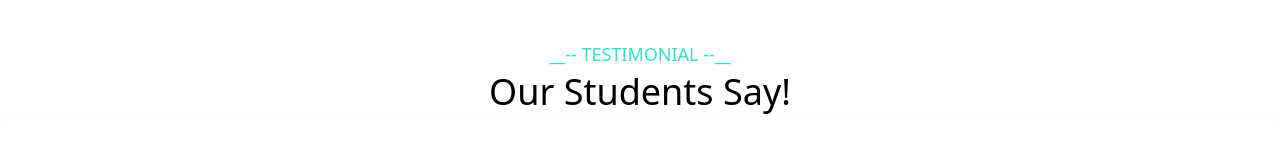
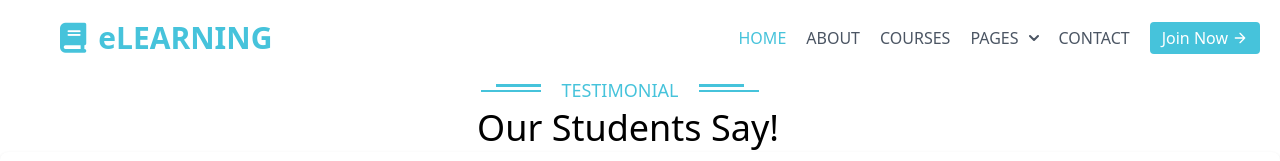
Before and after one commit to Yoon-Nadi-Htun/eLearning, a website: page src/index.html in a window 1280 px wide. Shown: the top 161 px of the page. Drawn offline with Linux system fonts and the light colour scheme; grey boxes are pictures that could not be loaded.

Commit message:
index update

```diff
--- a/src/index.html
+++ b/src/index.html
@@ -8,15 +8,75 @@
     <link rel="stylesheet" href="https://cdnjs.cloudflare.com/ajax/libs/font-awesome/6.4.2/css/all.min.css" integrity="sha512-z3gLpd7yknf1YoNbCzqRKc4qyor8gaKU1qmn+CShxbuBusANI9QpRohGBreCFkKxLhei6S9CQXFEbbKuqLg0DA==" crossorigin="anonymous" referrerpolicy="no-referrer" />
 </head>
 <body>
+
+<!-- nav bar -->
+<header class="bg-white text-gray-600 body-font">
+  <div class="container mx-auto flex flex-wrap p-5 flex-col md:flex-row items-center">
+    <a class="flex title-font font-medium items-center text-gray-900 mb-4 md:mb-0 px-10">
+      <i class="fa-solid fa-book text-secondary text-3xl"></i>
+      <span class="ml-3 text-secondary text-3xl font-bold">eLEARNING</span>
+    </a>
+    <nav class="md:ml-auto flex flex-wrap items-center text-base justify-center">
+      <button>
+        <a class="mr-5 text-secondary font-medium">HOME</a>
+      </button>
+      <button>
+        <a class="mr-5 hover:text-secondary font-medium">ABOUT</a>
+      </button>
+      <button>
+        <a class="mr-5 hover:text-secondary font-medium">COURSES</a>
+      </button>
+      <div class="relative inline-block">
+        <button class="cursor-pointer static mr-5 font-medium rounded-lg text-base text-center inline-flex items-center hover:text-secondary overflow-hidden" type="button">PAGES
+            <svg class="w-2.5 h-2.5 ml-2.5" aria-hidden="true" xmlns="http://www.w3.org/2000/svg" fill="none" viewBox="0 0 10 6">
+             <path stroke="currentColor" stroke-linecap="round" stroke-linejoin="round" stroke-width="2" d="m1 1 4 4 4-4"/>
+            </svg>
+        </button>
+<!-- Dropdown menu -->
+<div class="min-w-[160px] absolute z-10 hidden bg-white divide-y divide-gray-100 rounded-lg shadow w-44 dark:bg-gray-700">
+    <ul class="py-2 text-sm text-gray-700 dark:text-gray-200">
+      <li>
+        <a href="#" class="text-white block px-4 py-2 hover:bg-gray-100 dark:hover:bg-gray-600 dark:hover:text-white">Our Team</a>
+      </li>
+      <li>
+        <a href="#" class="block px-4 py-2 hover:bg-gray-100 dark:hover:bg-gray-600 dark:hover:text-white">Testimonial</a>
+      </li>
+      <li>
+        <a href="#" class="block px-4 py-2 hover:bg-gray-100 dark:hover:bg-gray-600 dark:hover:text-white">404 Pages</a>
+      </li>
+    </ul>
+</div>
+      </div>
+
+      <button>
+        <a class="mr-5 hover:text-secondary font-medium">CONTACT</a>
+      </button>
+    </nav>
+    <button class="bg-secondary text-white inline-flex items-center border-0 py-1 px-3 focus:outline-none rounded text-base mt-4 md:mt-0">Join Now
+      <svg fill="none" stroke="currentColor" stroke-linecap="round" stroke-linejoin="round" stroke-width="2" class="w-4 h-4 ml-1" viewBox="0 0 24 24">
+        <path d="M5 12h14M12 5l7 7-7 7"></path>
+      </svg>
+    </button>
+  </div>
+</header>
+
     <!-- Bottom Bar -->
-    <div class="container flex justify-center items-center mx-auto">
-        <div class="text-center">
-            <h1 class="text-center bg-white text-primary px-5 pt-10 text-lg">
-               __-- TESTIMONIAL --__
-            </h1>
-            <h2 class=" text-center font-medium text-4xl py-1">Our Students Say!</h2>
+    <div class="flex flex-col justify-center items-center gap-1">
+        <div class="flex justify-center">
+          <div class="relative mt-2">
+            <div class="w-[45px] h-[3px] bg-secondary absolute right-0 top-[2%]"></div>
+            <div class="w-[60px] h-[2px] bg-secondary absolute right-0 top-[30%]"></div>
+          </div>
+          <h1 class="text-center bg-white text-secondary px-5 text-lg">TESTIMONIAL</h1>
+          <div class="pe-10 relative mt-2">
+            <div class="w-[45px] h-[3px] bg-secondary absolute left-0 top-[2%]"></div>
+            <div class="w-[60px] h-[2px] bg-secondary absolute left-0 top-[30%]"></div>
+          </div>
         </div>
-    </div>
+      </div>
+      <div class="flex justify-center items-center pe-6">
+        <h2 class=" text-center font-medium text-4xl py-1">Our Students Say!</h2>
+      </div>
 
     <div class="flex justify-center items-center">
 
```
Also changed, not shown: dist/output.css.
